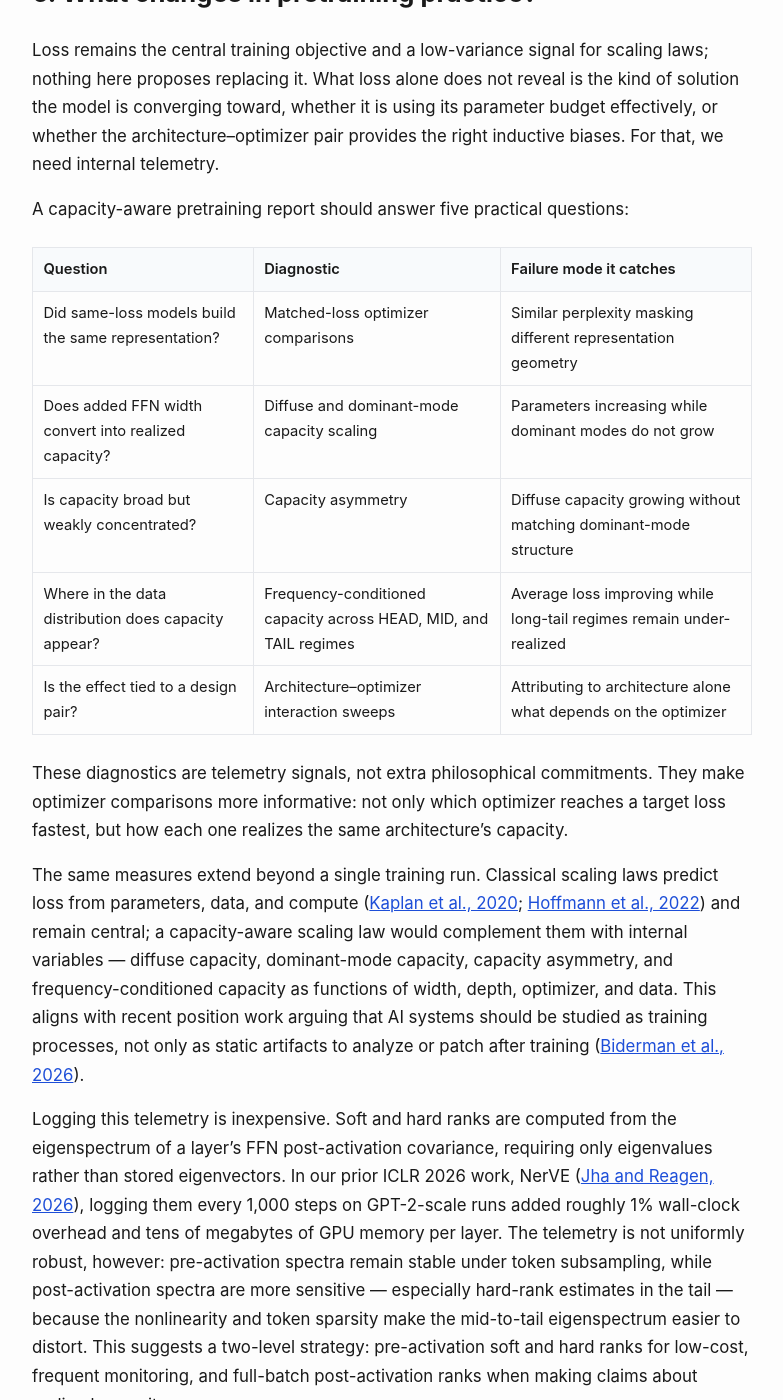
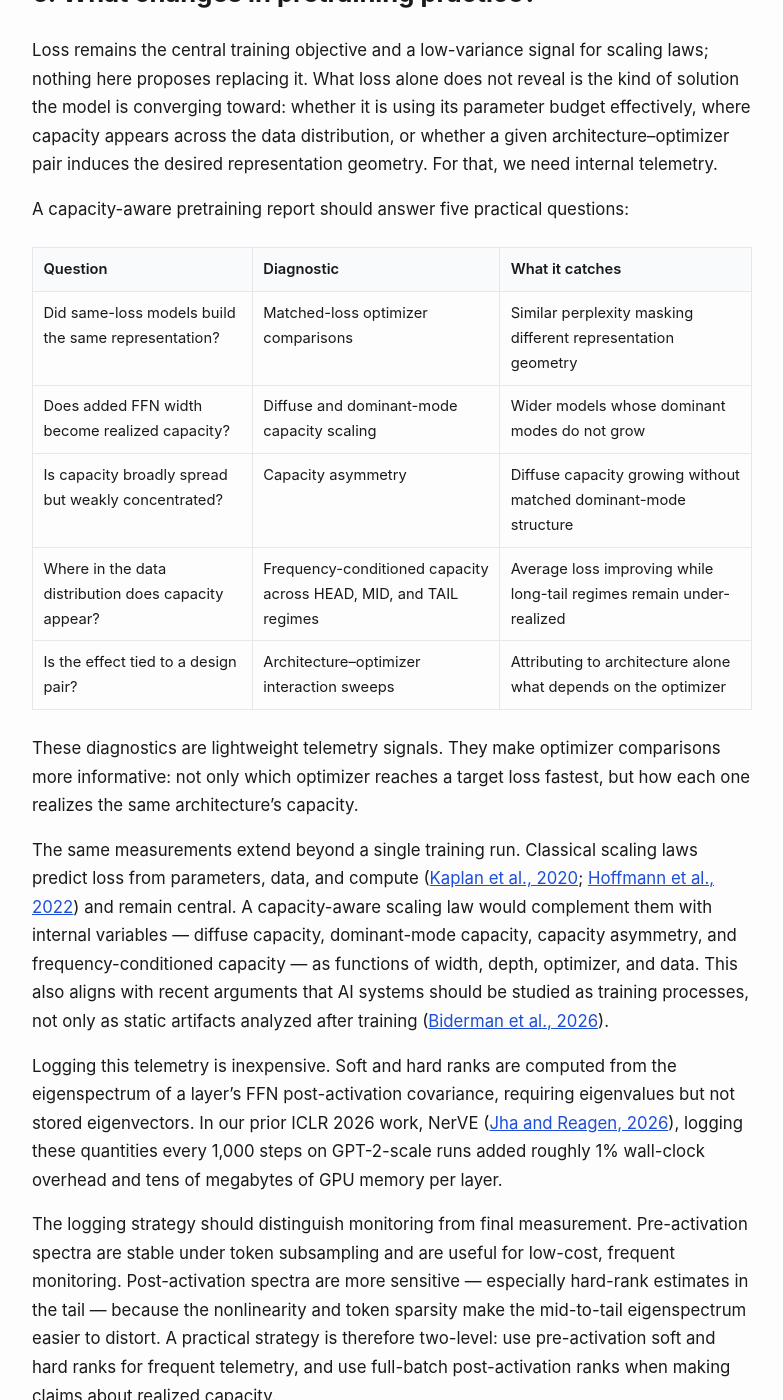
Before and after one commit to optimizer-scaling-laws/optimizer-scaling-laws.github.io, a Jekyll site: the page built from _posts/2026-06-26-architecture-creates-capacity-optimizers-realize-it.md, in a window 1280 px wide and 1400 px high, scrolled down 16618 px. Shown: the whole window, without its empty margins (248-1031 px from the left). Built offline with Jekyll 4.4.1, drawn with Linux system fonts in a browser that asks for light colours; some of the changed text lies outside the part shown.

Commit message:
Polished Section 6

```diff
--- a/_posts/2026-06-26-architecture-creates-capacity-optimizers-realize-it.md
+++ b/_posts/2026-06-26-architecture-creates-capacity-optimizers-realize-it.md
@@ -527,27 +527,28 @@ In practice, scaling decisions should specify both architecture and optimizer, a
 ## 6. What changes in pretraining practice?
 {: #what-changes-in-pretraining-practice}
 
-Loss remains the central training objective and a low-variance signal for scaling laws; nothing here proposes replacing it. What loss alone does not reveal is the kind of solution the model is converging toward, whether it is using its parameter budget effectively, or whether the architecture–optimizer pair provides the right inductive biases. For that, we need internal telemetry.
+Loss remains the central training objective and a low-variance signal for scaling laws; nothing here proposes replacing it. What loss alone does not reveal is the kind of solution the model is converging toward: whether it is using its parameter budget effectively, where capacity appears across the data distribution, or whether a given architecture–optimizer pair induces the desired representation geometry. For that, we need internal telemetry.
 
 A capacity-aware pretraining report should answer five practical questions:
 
 <table>
-<thead><tr><th>Question</th><th>Diagnostic</th><th>Failure mode it catches</th></tr></thead>
+<thead><tr><th>Question</th><th>Diagnostic</th><th>What it catches</th></tr></thead>
 <tbody>
 <tr><td>Did same-loss models build the same representation?</td><td>Matched-loss optimizer comparisons</td><td>Similar perplexity masking different representation geometry</td></tr>
-<tr><td>Does added FFN width convert into realized capacity?</td><td>Diffuse and dominant-mode capacity scaling</td><td>Parameters increasing while dominant modes do not grow</td></tr>
-<tr><td>Is capacity broad but weakly concentrated?</td><td>Capacity asymmetry</td><td>Diffuse capacity growing without matching dominant-mode structure</td></tr>
+<tr><td>Does added FFN width become realized capacity?</td><td>Diffuse and dominant-mode capacity scaling</td><td>Wider models whose dominant modes do not grow</td></tr>
+<tr><td>Is capacity broadly spread but weakly concentrated?</td><td>Capacity asymmetry</td><td>Diffuse capacity growing without matched dominant-mode structure</td></tr>
 <tr><td>Where in the data distribution does capacity appear?</td><td>Frequency-conditioned capacity across HEAD, MID, and TAIL regimes</td><td>Average loss improving while long-tail regimes remain under-realized</td></tr>
 <tr><td>Is the effect tied to a design pair?</td><td>Architecture–optimizer interaction sweeps</td><td>Attributing to architecture alone what depends on the optimizer</td></tr>
 </tbody>
 </table>
 
-These diagnostics are telemetry signals, not extra philosophical commitments. They make optimizer comparisons more informative: not only which optimizer reaches a target loss fastest, but how each one realizes the same architecture's capacity.
+These diagnostics are lightweight telemetry signals. They make optimizer comparisons more informative: not only which optimizer reaches a target loss fastest, but how each one realizes the same architecture's capacity.
 
-The same measures extend beyond a single training run. Classical scaling laws predict loss from parameters, data, and compute (<a href="https://arxiv.org/abs/2001.08361" target="_blank" rel="noopener noreferrer">Kaplan et al., 2020</a>; <a href="https://arxiv.org/abs/2203.15556" target="_blank" rel="noopener noreferrer">Hoffmann et al., 2022</a>) and remain central; a capacity-aware scaling law would complement them with internal variables — diffuse capacity, dominant-mode capacity, capacity asymmetry, and frequency-conditioned capacity as functions of width, depth, optimizer, and data. This aligns with recent position work arguing that AI systems should be studied as training processes, not only as static artifacts to analyze or patch after training (<a href="https://arxiv.org/abs/2606.06533" target="_blank" rel="noopener noreferrer">Biderman et al., 2026</a>).
+The same measurements extend beyond a single training run. Classical scaling laws predict loss from parameters, data, and compute (<a href="https://arxiv.org/abs/2001.08361" target="_blank" rel="noopener noreferrer">Kaplan et al., 2020</a>; <a href="https://arxiv.org/abs/2203.15556" target="_blank" rel="noopener noreferrer">Hoffmann et al., 2022</a>) and remain central. A capacity-aware scaling law would complement them with internal variables — diffuse capacity, dominant-mode capacity, capacity asymmetry, and frequency-conditioned capacity — as functions of width, depth, optimizer, and data. This also aligns with recent arguments that AI systems should be studied as training processes, not only as static artifacts analyzed after training (<a href="https://arxiv.org/abs/2606.06533" target="_blank" rel="noopener noreferrer">Biderman et al., 2026</a>).
 
-Logging this telemetry is inexpensive. Soft and hard ranks are computed from the eigenspectrum of a layer's FFN post-activation covariance, requiring only eigenvalues rather than stored eigenvectors. In our prior ICLR 2026 work, NerVE (<a href="https://arxiv.org/abs/2603.06922" target="_blank" rel="noopener noreferrer">Jha and Reagen, 2026</a>), logging them every 1,000 steps on GPT-2-scale runs added roughly 1% wall-clock overhead and tens of megabytes of GPU memory per layer. The telemetry is not uniformly robust, however: pre-activation spectra remain stable under token subsampling, while post-activation spectra are more sensitive — especially hard-rank estimates in the tail — because the nonlinearity and token sparsity make the mid-to-tail eigenspectrum easier to distort. This suggests a two-level strategy: pre-activation soft and hard ranks for low-cost, frequent monitoring, and full-batch post-activation ranks when making claims about realized capacity.
+Logging this telemetry is inexpensive. Soft and hard ranks are computed from the eigenspectrum of a layer's FFN post-activation covariance, requiring eigenvalues but not stored eigenvectors. In our prior ICLR 2026 work, NerVE (<a href="https://arxiv.org/abs/2603.06922" target="_blank" rel="noopener noreferrer">Jha and Reagen, 2026</a>), logging these quantities every 1,000 steps on GPT-2-scale runs added roughly 1% wall-clock overhead and tens of megabytes of GPU memory per layer.
 
+The logging strategy should distinguish monitoring from final measurement. Pre-activation spectra are stable under token subsampling and are useful for low-cost, frequent monitoring. Post-activation spectra are more sensitive — especially hard-rank estimates in the tail — because the nonlinearity and token sparsity make the mid-to-tail eigenspectrum easier to distort. A practical strategy is therefore two-level: use pre-activation soft and hard ranks for frequent telemetry, and use full-batch post-activation ranks when making claims about realized capacity.
 
 ## 7. What this does not claim
 {: #what-this-does-not-claim}
```
